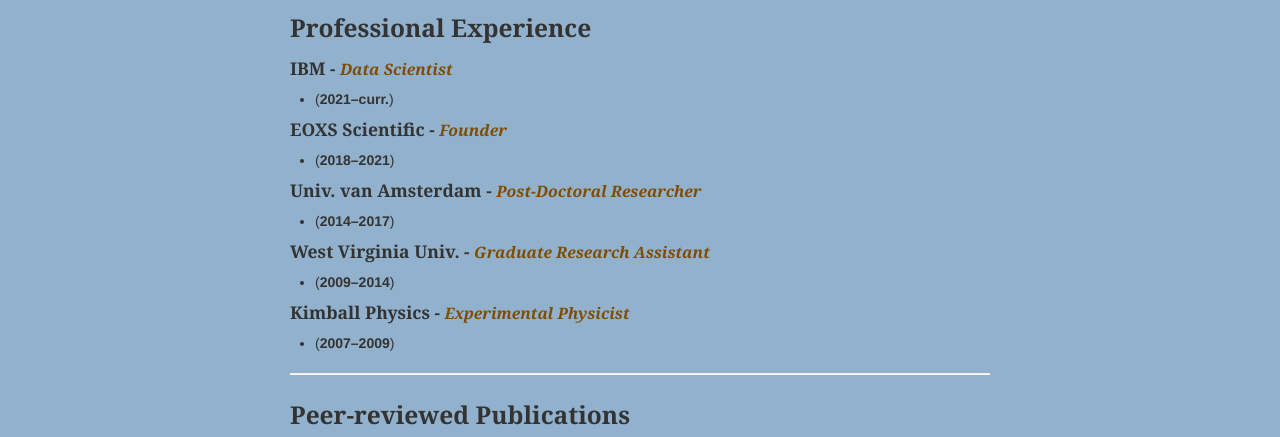
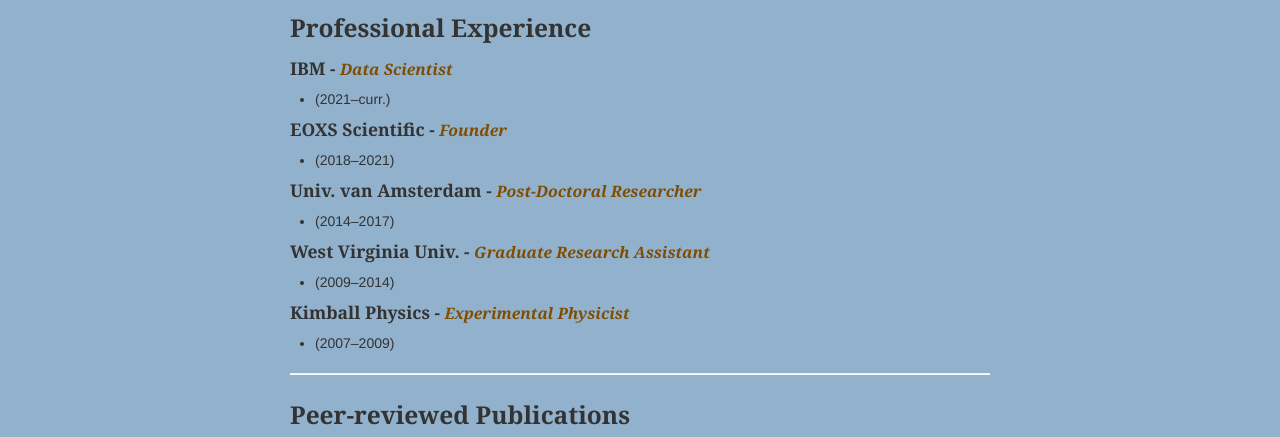
Before and after one commit to justinelfritz/justinelfritz.github.io, a Jekyll site: the page built from pages/about.md, in a window 1280 px wide and 900 px high. Shown: the part 204-641 px from the top of the window. Built offline with Jekyll 4.4.1, drawn with Linux system fonts in a browser that asks for light colours.

```diff
--- a/pages/about.md
+++ b/pages/about.md
@@ -9,19 +9,19 @@ description: general synopsis and motivation
 ### Professional Experience
 
 #### IBM - <span style="font-size:0.9em; font-style:italic; color:#804d00">Data Scientist</span>
-+ (**2021--curr.**)
++ (2021--curr.)
 
 #### EOXS Scientific - <span style="font-size:0.9em; font-style:italic; color:#804d00">Founder</span>
-+ (**2018--2021**)
++ (2018--2021)
 
 #### Univ. van Amsterdam - <span style="font-size:0.9em; color:#804d00; font-style:italic">Post-Doctoral Researcher</span>
-+ (**2014--2017**)
++ (2014--2017)
 
 #### West Virginia Univ. - <span style="font-size:0.9em; color:#804d00; font-style:italic">Graduate Research Assistant</span>
-+ (**2009--2014**)
++ (2009--2014)
 
 #### Kimball Physics - <span style="font-size:0.9em; color:#804d00; font-style:italic">Experimental Physicist</span>
-+ (**2007--2009**)
++ (2007--2009)
 
 ---
 
```
